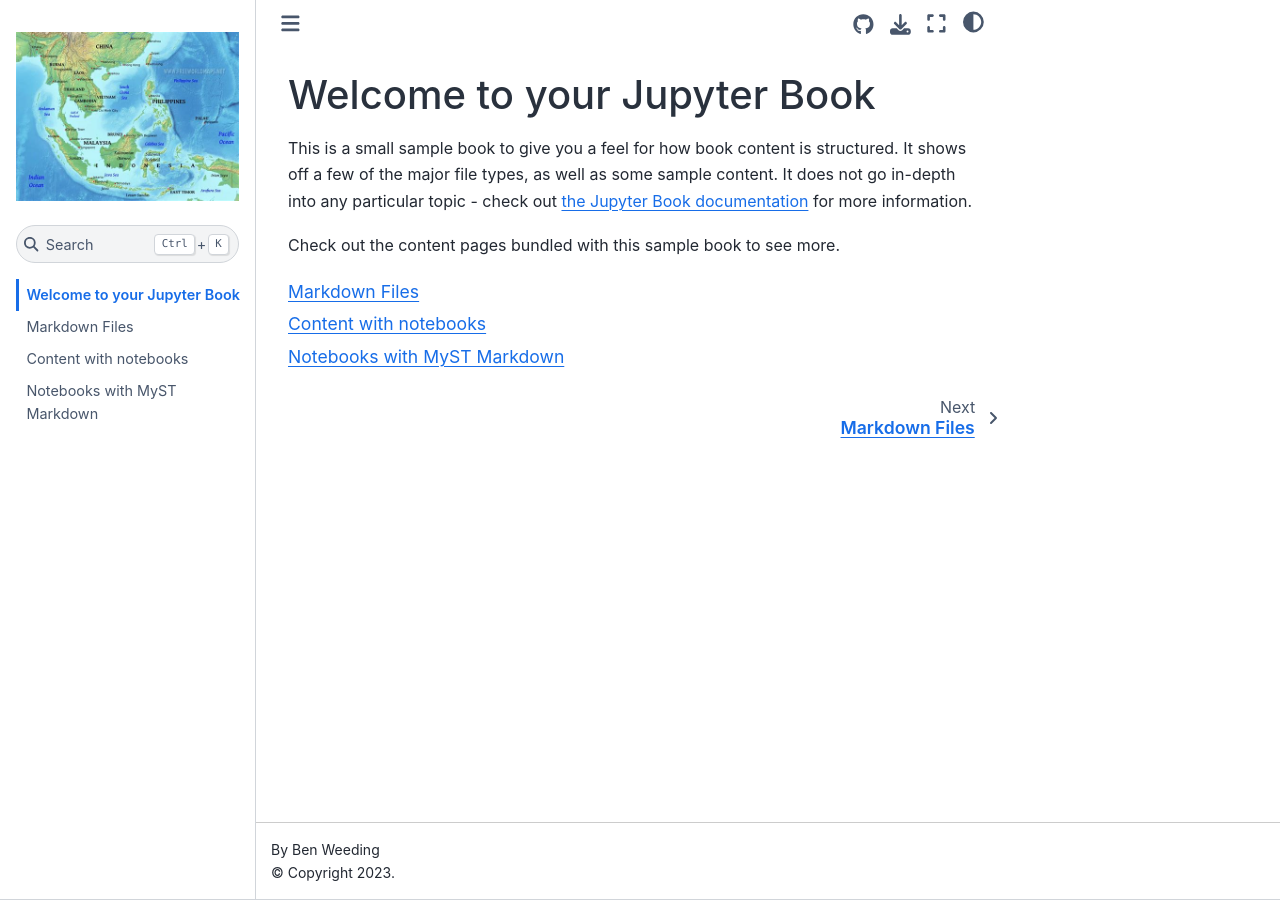
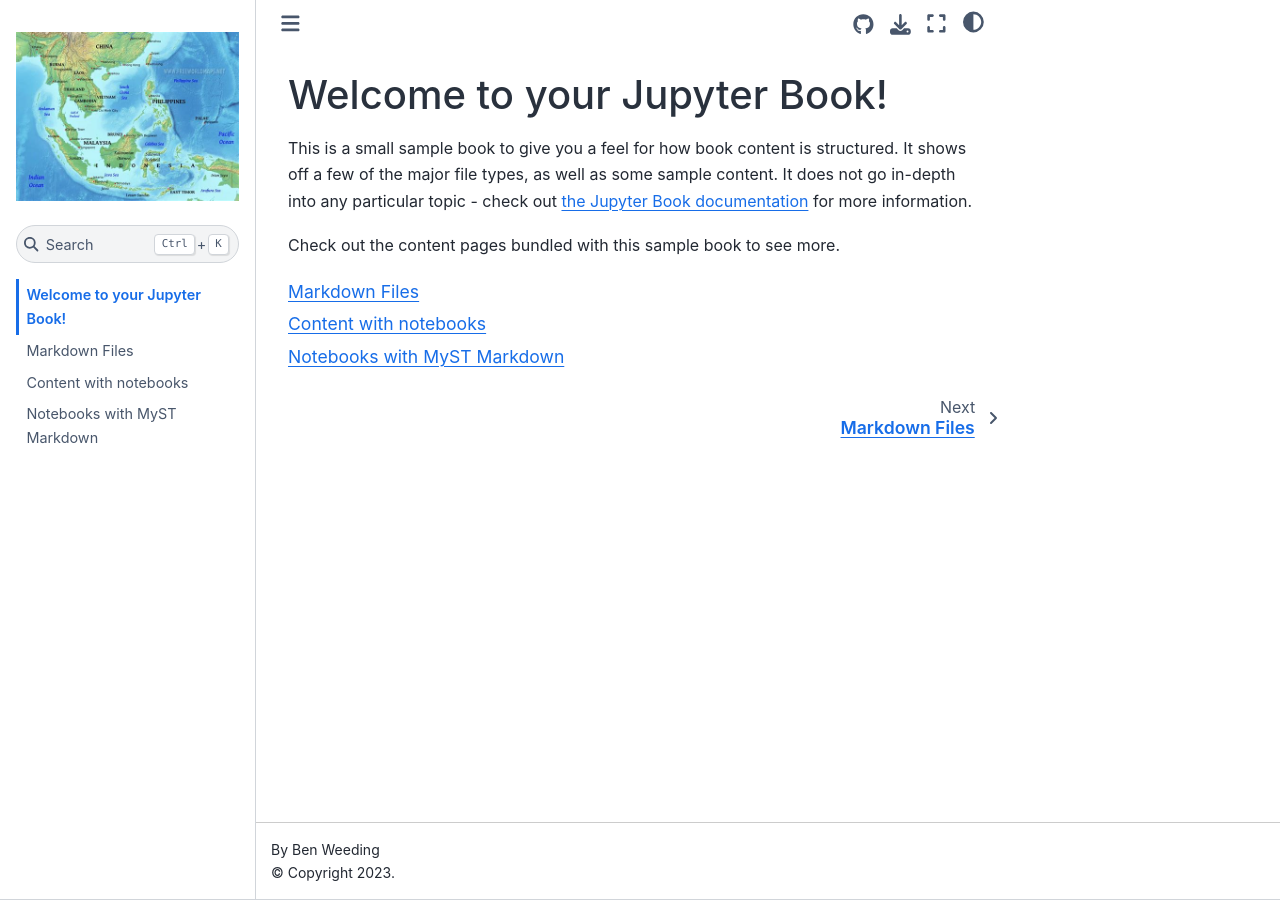
Before and after one commit to bweeding/sdm_portal_online, a Jupyter Book: the page built from intro.md, in a window 1280 px wide. Built offline with Jupyter Book 1.0.4 settings and Sphinx 7.4.7 and the Sphinx Book theme 1.1.4, drawn with Linux system fonts in a browser that asks for light colours.

```diff
--- a/intro.md
+++ b/intro.md
@@ -1,4 +1,4 @@
-# Welcome to your Jupyter Book
+# Welcome to your Jupyter Book!
 
 This is a small sample book to give you a feel for how book content is
 structured.
```
